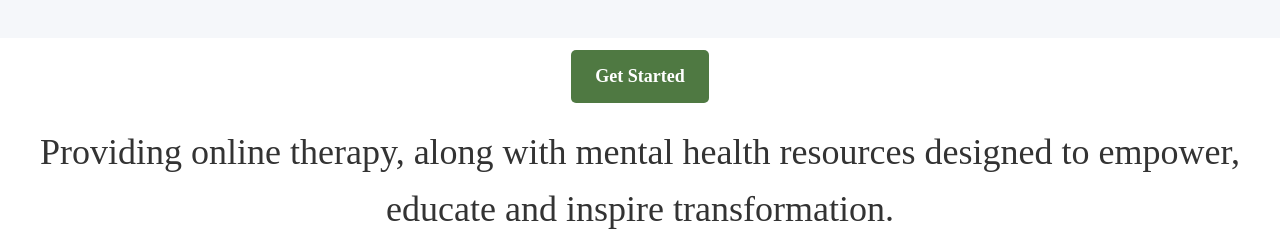
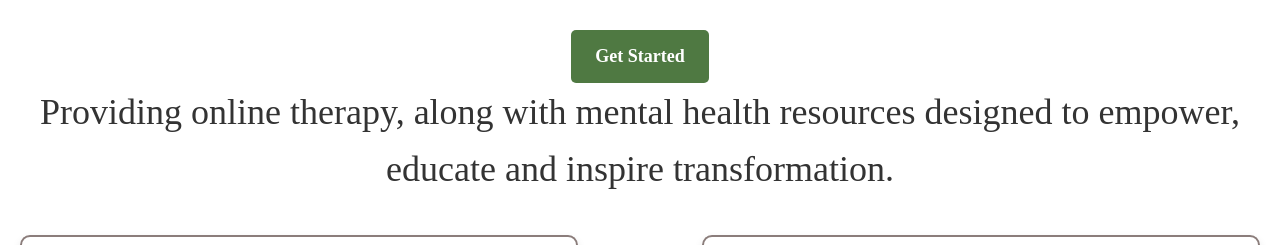
Before and after one commit to JWeeks90038/mindful-gateway-therapy, a website: page index.html in a window 1280 px wide. Shown: the part 780-1025 px from the top of the page. Drawn offline with Linux system fonts and the light colour scheme.

Commit message:
Adjust hero section heading position and update styles

```diff
--- a/styles.css
+++ b/styles.css
@@ -193,7 +193,7 @@ nav ul li a:hover {
     justify-content: center;
     background-size: cover;
     background-position: center;
-    height: 5vh;
+    height: 0vh;
     width: 100%;
     padding: 0 10px;
 }
```
